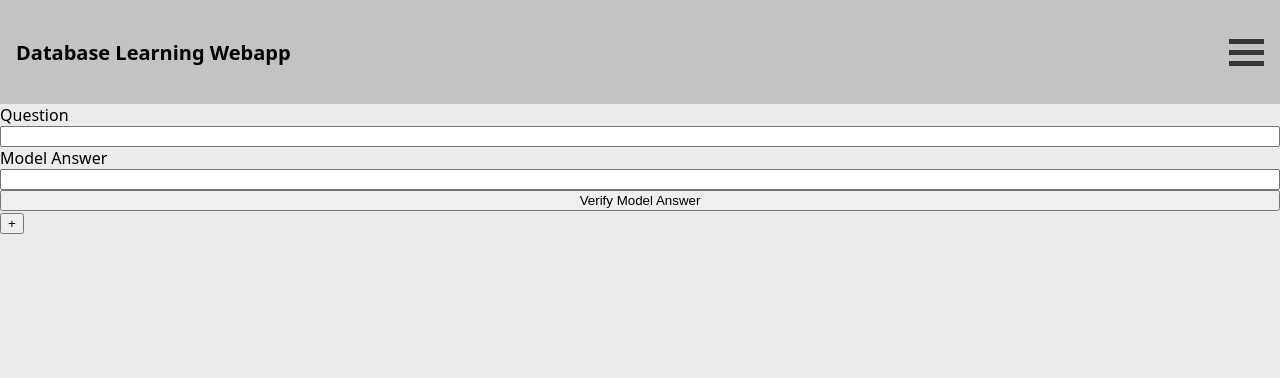
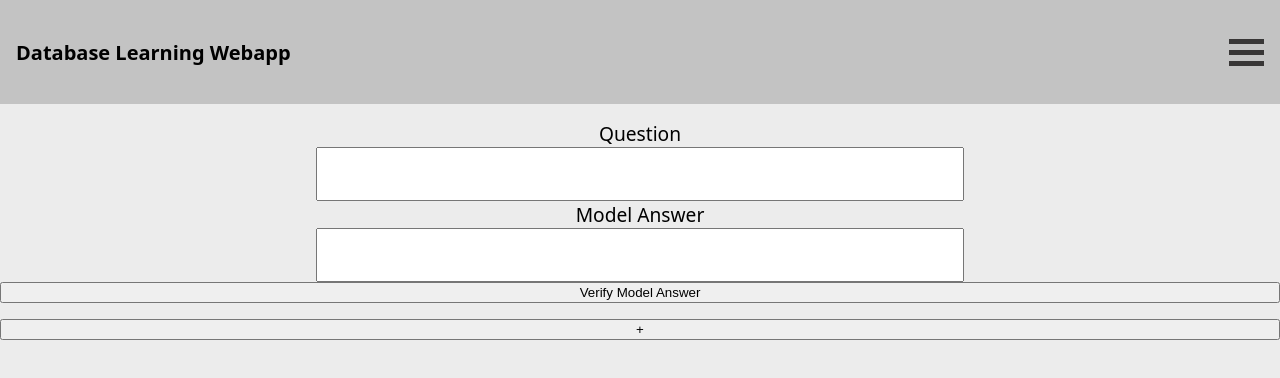
Before and after one commit to MiroHoo/DatabaseStudyWebapp, a React (Vite) app in the folder Database-Project-Webapp/: page /test in a window 1280 px wide. Shown: the top 378 px of the page. Built offline with nearby package versions, Linux system fonts and the light colour scheme.

Commit message:
UI css changes

```diff
--- a/Database-Project-Webapp/src/components/TestCreator.jsx
+++ b/Database-Project-Webapp/src/components/TestCreator.jsx
@@ -3,29 +3,23 @@ import { useState, useEffect } from 'react'
 import '../css/TestCreator.css'
 function App() {
 let questionId = 1
-const [state, setState] = useState([
-  <div className='TestContainer' key={"Question_" + questionId++}>
-  <h className="TestHeader">Question</h>
-  <input></input>
-  <h className="TestHeader">Model Answer</h>
-  <input></input>
-  <button>Verify Model Answer</button>
-  </div>
-  ])
+const [state, setState] = useState([])
+//initialize first question
+useEffect(()=>{AddQuestion()}, [])
   return (
-    <>
+    <div className='Tests'>
           <div>{state}</div>
           <button onClick={AddQuestion}>+</button>
-    </>
+    </div>
   )
-
+//function for adding a question to the question array
 function AddQuestion() {
   var QuestionArray = [
     <div className='TestContainer' key={"Question_" + questionId++}>
     <h className="TestHeader">Question</h>
-    <input></input>
+    <input className='TestInput'></input>
     <h className="TestHeader">Model Answer</h>
-    <input></input>
+    <input className='TestInput'></input>
     <button>Verify Model Answer</button>
     </div>
     ]
--- a/Database-Project-Webapp/src/css/TestCreator.css
+++ b/Database-Project-Webapp/src/css/TestCreator.css
@@ -1,7 +1,23 @@
 .TestContainer{
     display: flex;
     flex-direction: column;
+    margin-top: 1rem;
+    margin-bottom: 1rem;
 }
 .TestHeader{
+    font-size: 1.2rem;
+    text-align: center;
+}
+.TestInput{
+    height: 3rem;
+    width: 50%;
+    align-self: center;
     font-size: 1rem;
+    text-align: center;
 }
+.Tests{
+    display: flex;
+    width: 100%;
+    flex-direction: column;
+    align-self: center;
+}
```
